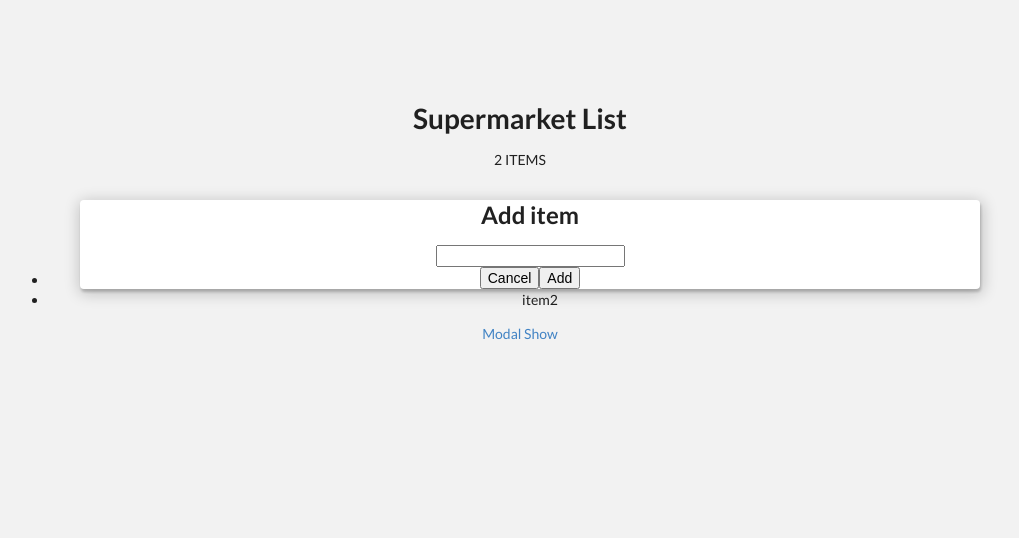
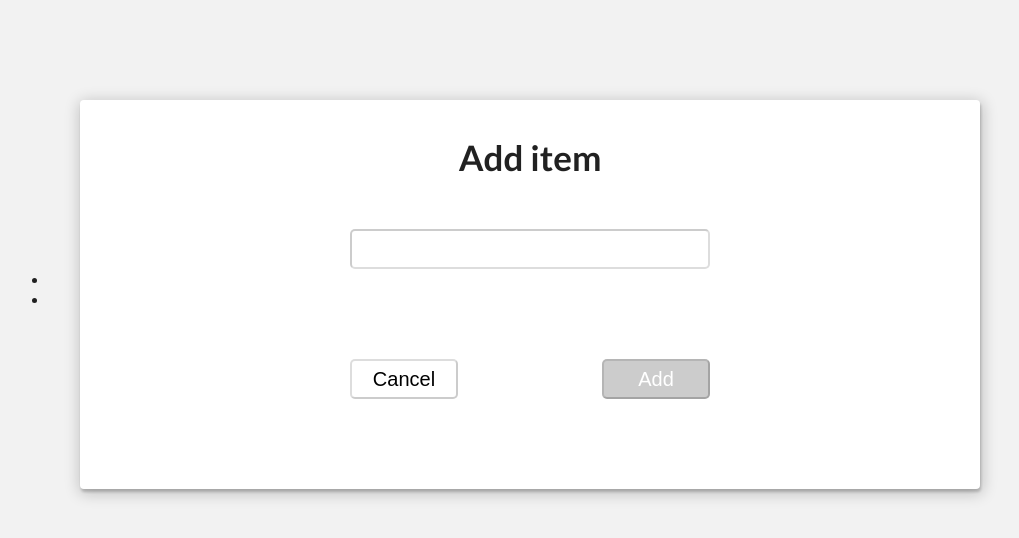
Before and after one commit to Jaguso/supermarket, a React (Create React App) app: page /modal in a window 1280 px wide. Shown: the top 538 px of the page, without its empty margins (120-1139 px from the left). Built offline with nearby package versions, Linux system fonts and the light colour scheme.

Commit message:
added styles to modal

```diff
--- a/src/components/ListItems.js
+++ b/src/components/ListItems.js
@@ -29,7 +29,7 @@ class ListItems extends Component {
         </ul>
 
         <BrowserRouter>
-          <Link to='/modal' >Modal Show</Link>
+          <Link to='/modal'>Modal Show</Link>
           <Route path='/modal' component={ModalShow} />
         </BrowserRouter>
 
--- a/src/components/Modal.css
+++ b/src/components/Modal.css
@@ -1,6 +1,6 @@
 #main-div {
   position: absolute;
-  top: 200px;
+  top: 100px;
   left: 200px;
   width: 80%;
 }
@@ -10,3 +10,45 @@
   flex-direction: column;
   align-items: center;
 }
+
+.modal-title {
+  padding: 35px;
+  font-size: 35px;
+}
+
+.input {
+  width: 40%;
+  height: 40px;
+  border-radius: 5px;
+  font-size: 20px;
+  border-color: rgba(0, 0, 0, 0.2);
+}
+
+.buttons {
+  display: flex;
+  justify-content: space-between;
+  width: 40%;
+  margin: 90px;
+}
+
+#button {
+  height: 40px;
+  width: 30%;
+  font-size: 20px;
+  border-radius: 5px;
+  border-color: rgba(0, 0, 0, 0.2);
+}
+
+.button-1 {
+  background-color: rgb(255, 255, 255);
+}
+
+.button-2 {
+  color: rgb(255, 255, 255);
+  background-color: rgba(0, 0, 0, 0.2);
+}
+
+.button-2:hover {
+  background-color: blue;
+  border-radius: blue;
+}
--- a/src/components/Modal.js
+++ b/src/components/Modal.js
@@ -9,11 +9,11 @@ class Modal extends Component {
     return  ReactDOM.createPortal(
       <div className="ui dinner modals visible active" id="main-div">
         <div className="ui standard modal visible active" id="inner-div">
-          <h2>Add item</h2>
-          <input/>
-          <div >
-            <button>Cancel</button>
-            <button>Add</button>
+          <h2 className="modal-title">Add item</h2>
+          <input className="input" />
+          <div className="buttons">
+            <button id="button" className="button-1">Cancel</button>
+            <button id="button" className="button-2">Add</button>
           </div>
         </div>
       </div>,
--- a/src/components/ModalShow.js
+++ b/src/components/ModalShow.js
@@ -1,5 +1,7 @@
 import React, { Component } from 'react';
 import Modal from './Modal';
+
+import './ModalShow.css';
 
 class ModalShow extends Component {
   render() {
```
Also changed, not shown: src/components/ModalShow.css (added).
